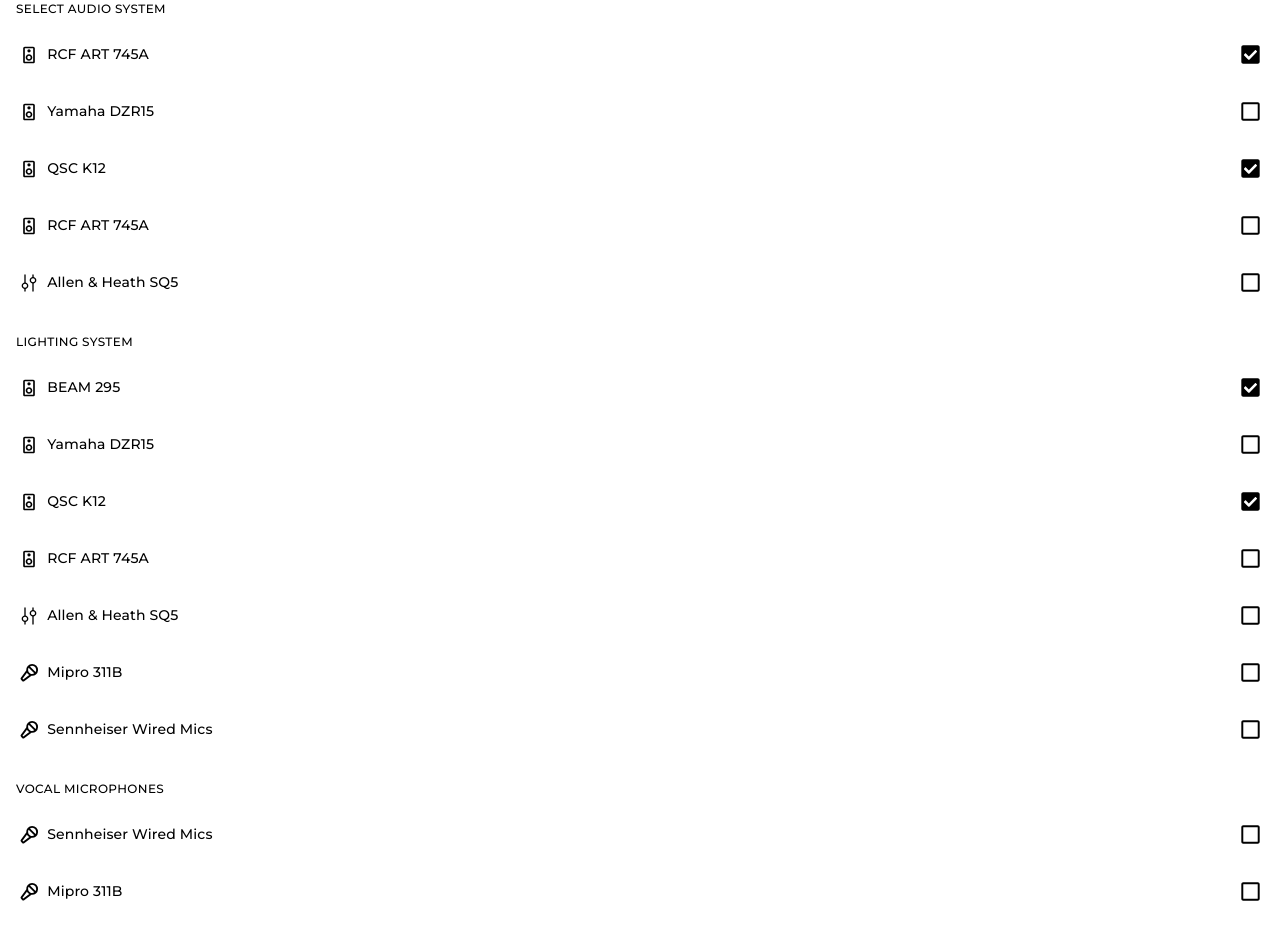
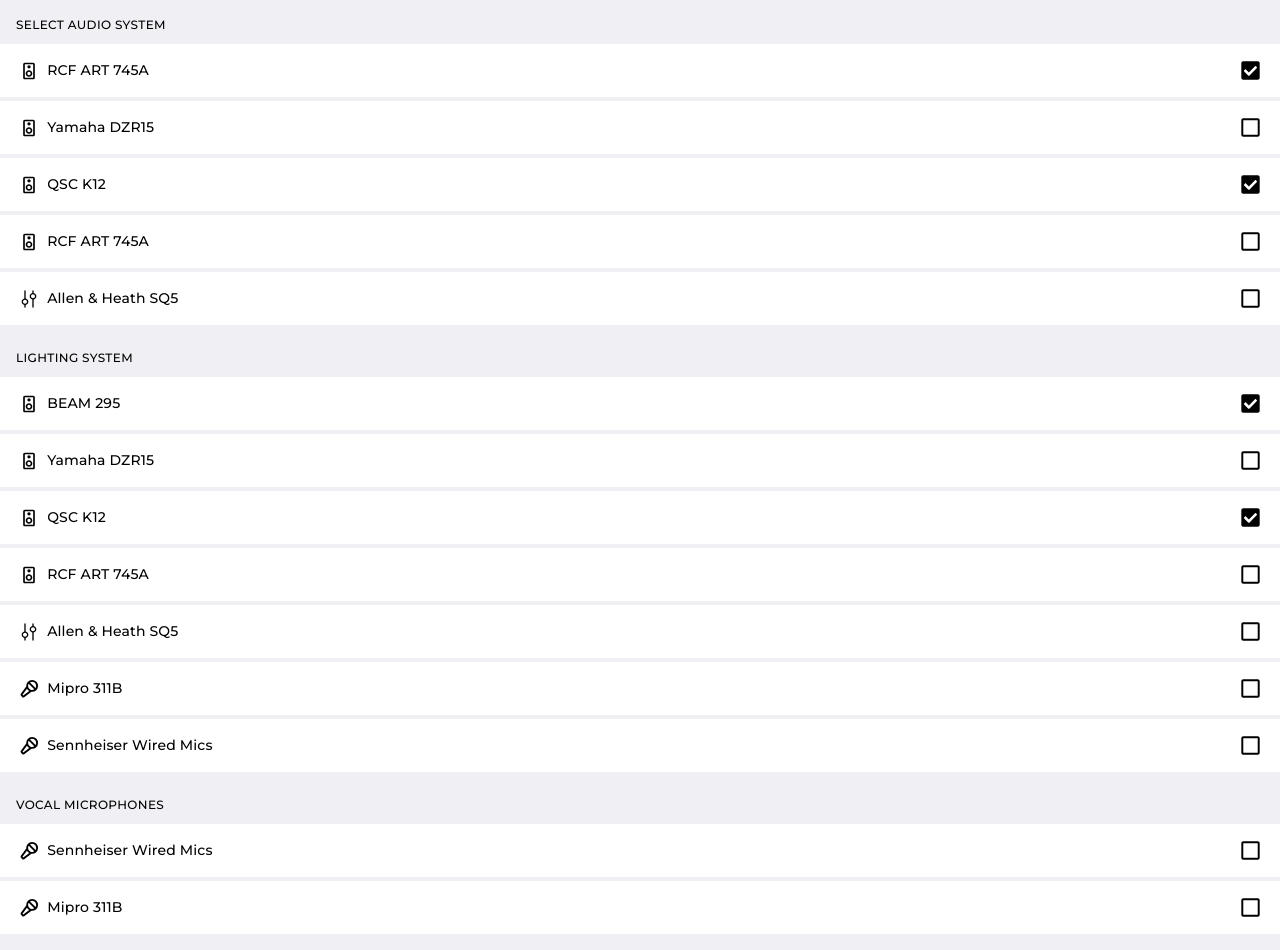
Before and after one commit to pjguitar15/legato-invoice-maker, a React (Vite) app: page / in a window 1280 px wide. Before the commit the page ends 918 px from the top, so only its background shows below. Built offline with nearby package versions, Linux system fonts and the light colour scheme.

Commit message:
feat: fixed styles

```diff
--- a/src/components/Form/components/list-checker/ListChecker.tsx
+++ b/src/components/Form/components/list-checker/ListChecker.tsx
@@ -3,6 +3,7 @@
 import type { EquipmentTypes, ListItemData } from "./listCheckerProps"
 import { SAMPLE_OBJECT_ARRAY } from "./testData"
 import { useCallback, useState } from "react"
+import { DEFAULT_BACKGROUND_COLOR } from '../../../../mainStyleConst'
 
 const typeOrder: Record<EquipmentTypes, number> = {
   speaker: 0,
@@ -22,6 +23,8 @@
     display: 'flex',
     flexDirection: 'column',
     gap: 3,
+    background: DEFAULT_BACKGROUND_COLOR,
+    padding: '16px 0',
   },
   heading: {
     textTransform: 'uppercase',
```
